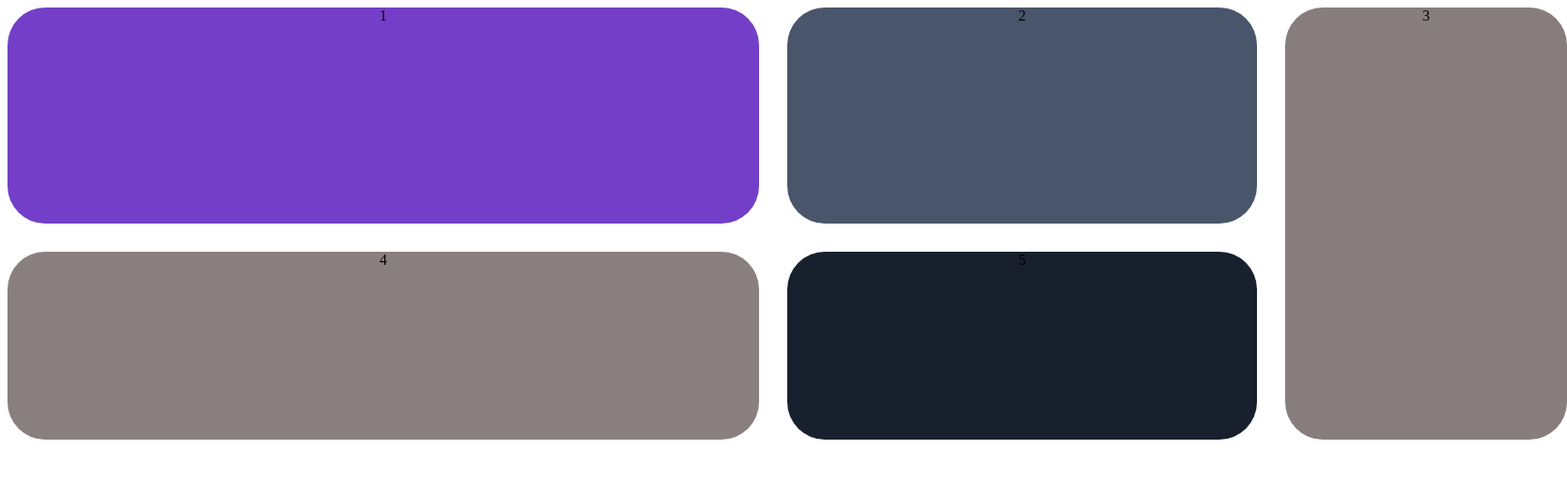
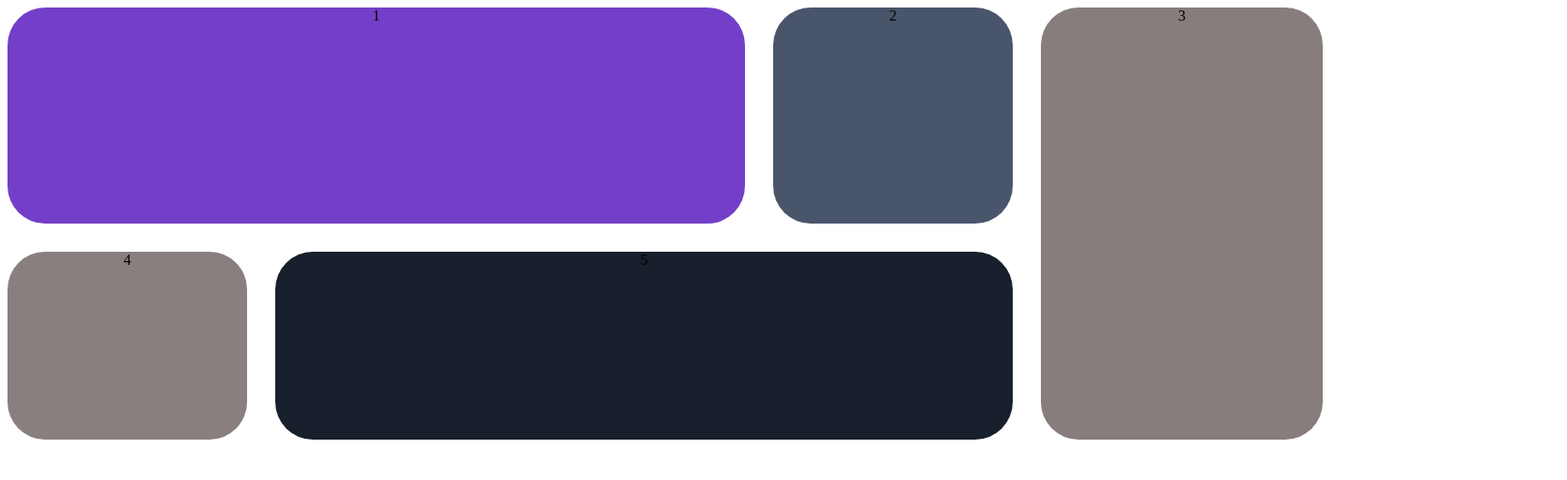
Before and after one commit to alirezash-web-designer/challenge-Testimonials-grid-section, a plain HTML site: page index.html in a window 1280 px wide. Shown: the whole page at 94% size, 1668 px wide, since content can reach past the window. Drawn offline with Linux system fonts and the light colour scheme.

Commit message:
finish layer finally

```diff
--- a/styles.css
+++ b/styles.css
@@ -2,7 +2,7 @@
     display: grid;
     height: 500px;
 
-    grid-template-columns:800px 500px 300px ;
+    grid-template-columns:255px 500px 255px 300px ;
     grid-template-rows: 230px 200px;
     grid-column-gap: 30px;
     grid-row-gap: 30px;
@@ -13,6 +13,8 @@
 }
 .cell-1{
 background-color: #733fc8;
+    grid-column-start:1 ;
+    grid-column-end:3 ;
 }
 .cell-2{
     background-color: #49556b;
@@ -21,11 +23,15 @@ background-color: #733fc8;
 background-color: #877d7d;
 grid-row-start: 1;
 grid-row-end: 3;
-grid-column-start: 3;
+grid-column-start: 4;
 }
 .cell-4{
 background-color:#8a7f7f;
+    grid-column-start:1 ;
+    grid-column-end:1 ;
 }
 .cell-5{
 background-color: #18202d;
+    grid-column-start:2 ;
+    grid-column-end: 4;
 }
```
